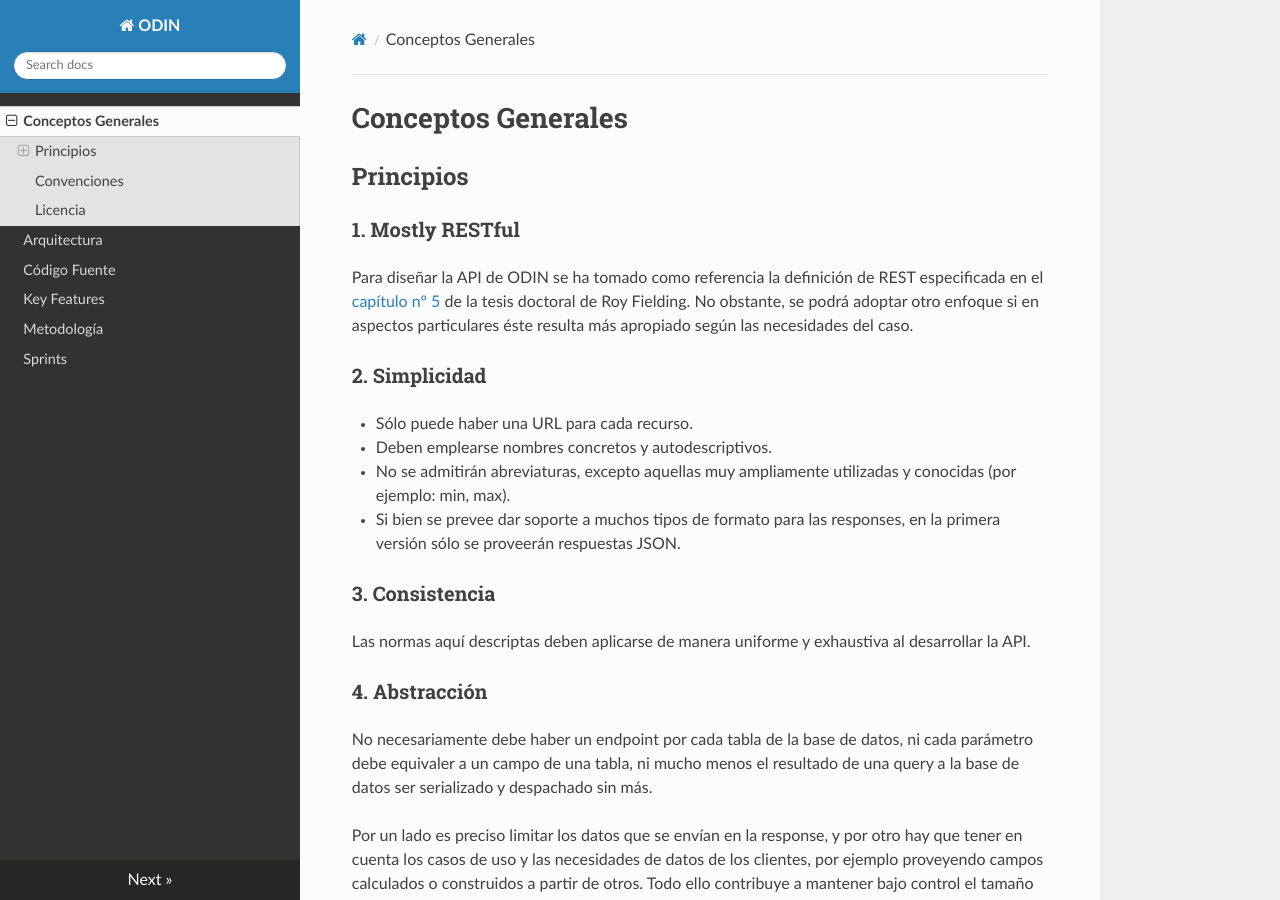
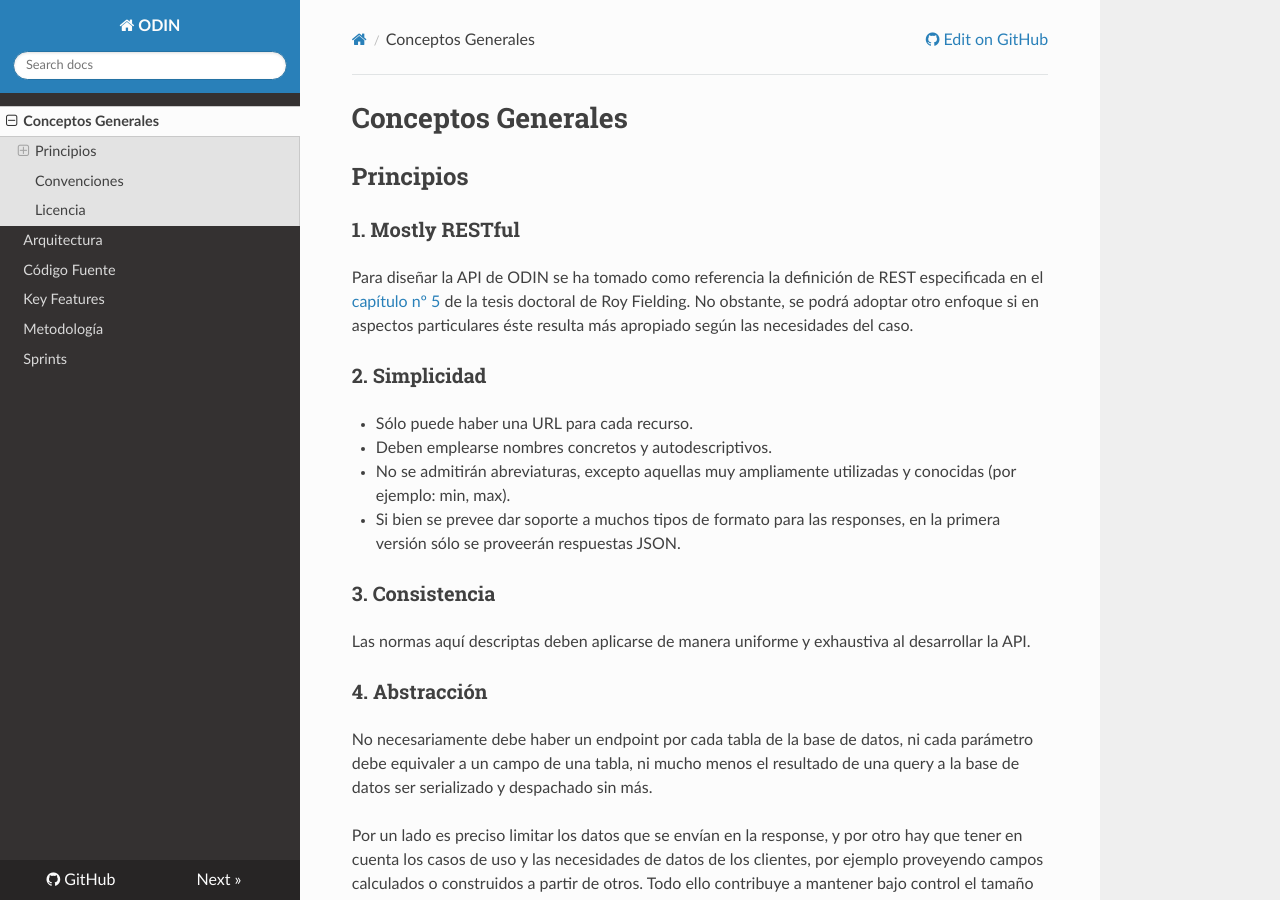
Before and after one commit to odin-unlp/odin-tech-docs, an MkDocs documentation site: the page built from docs/index.md, in a window 1280 px wide and 900 px high. Built offline with MkDocs 1.6.1, drawn with Linux system fonts in a browser that asks for light colours; nearby versions of some CDN libraries; some of the changed lines change nothing that is shown.

Commit message:
Updated config

```diff
--- a/mkdocs.yml
+++ b/mkdocs.yml
@@ -1,2 +1,3 @@
 site_name: ODIN
 theme: readthedocs
+repo_url: https://github.com/gcba-odin/odin-tech-docs
```
